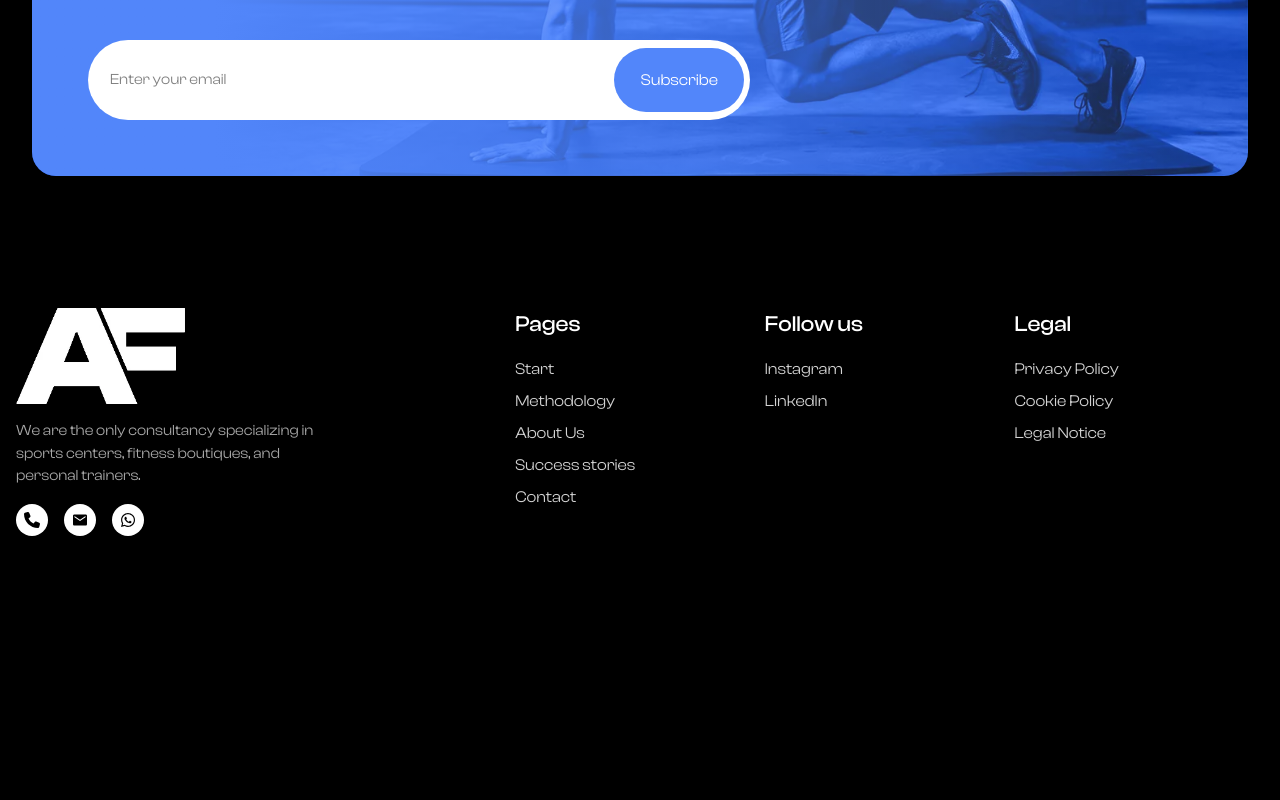
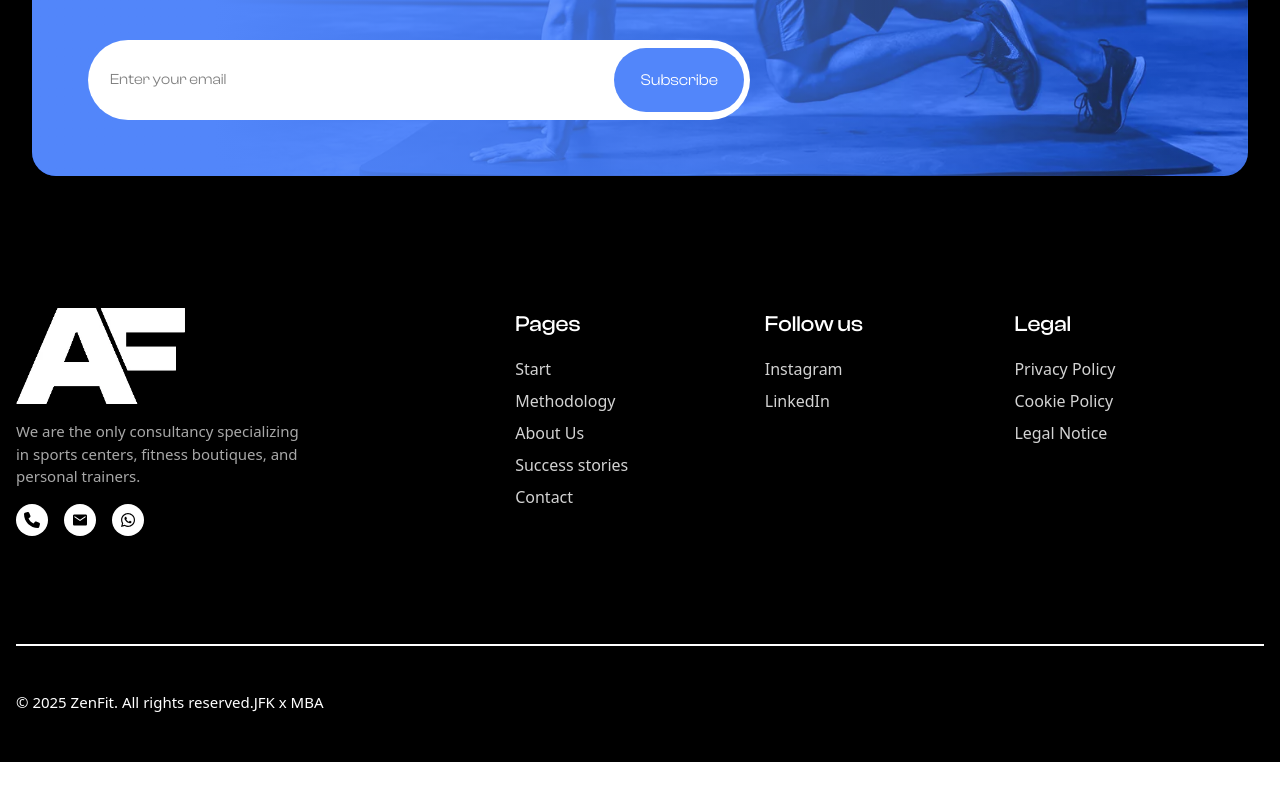
Before and after one commit to kennedyifeadi/ZenFit, a React (Vite) app in the folder ZenFit/: page / in a window 1280 px wide. Shown: the part 286-1086 px from the top of the page. After the commit the page ends 1048 px from the top, so only its background shows below. Built offline with nearby package versions, Linux system fonts and the light colour scheme.

Commit message:
Refactor footer layout in Footer component

```diff
--- a/ZenFit/src/Layout/Footer.jsx
+++ b/ZenFit/src/Layout/Footer.jsx
@@ -7,7 +7,7 @@ import ZenFitLogo from "../assets/images/logo.webp";
 
 export const Footer = () => {
   return (
-    <div className="w-full fontFam px-4 h-max bg-transparent flex flex-col pt-[100px] pb-[50px] gap-4">
+    <div className="w-full px-4 h-max bg-transparent flex flex-col pt-[100px] pb-[20px] gap-4">
       <div className="flex flex-col lg:flex-row w-full h-max">
         <div className="flex w-full lg:w-[40%] h-[40dvh] flex-col gap-4">
           <img src={ZenFitLogo} alt="" className="h-[30%] w-[50%] object-contain"  style={{objectPosition:"-0px"}}/>
@@ -34,7 +34,7 @@ export const Footer = () => {
         </div>
         <div className="flex w-full lg:w-[60%] h-[30dvh]">
           <div className="flex-1 h-full flex-col gap-4 flex">
-            <h1 className="text-[18px] md:text-[20px] lg:text-[22px] text-white font-medium">Pages</h1>
+            <h1 className="text-[18px] fontFam md:text-[20px] lg:text-[22px] text-white font-medium">Pages</h1>
             <div className="flex flex-col gap-2">
               <NavLink
                 to="/"
@@ -59,7 +59,7 @@ export const Footer = () => {
             </div>
           </div>
           <div className="flex-1 h-full flex-col gap-4 flex">
-            <h1 className="text-[18px] md:text-[20px] lg:text-[22px] text-white font-medium">Follow us</h1>
+            <h1 className="text-[18px] fontFam md:text-[20px] lg:text-[22px] text-white font-medium">Follow us</h1>
             <div className="flex flex-col gap-2">
               <a
                 href=""
@@ -72,7 +72,7 @@ export const Footer = () => {
             </div>
           </div>
           <div className="flex-1 h-full flex-col gap-4 flex">
-            <h1 className="text-[18px] md:text-[20px] lg:text-[22px] text-white font-medium">Legal</h1>
+            <h1 className="text-[18px] fontFam md:text-[20px] lg:text-[22px] text-white font-medium">Legal</h1>
             <div className="flex flex-col gap-2">
               <NavLink
                 to=""
@@ -90,7 +90,11 @@ export const Footer = () => {
           </div>
         </div>
       </div>
-      <div className="w-full flex md:flex-row flex-col justify-center items-center md:justify-start h-[20dvh]"></div>
+      <div className="w-full bg-white h-[2px]"></div>
+      <div className="w-full flex md:flex-row flex-col justify-center items-center md:justify-start h-[10dvh]">
+        <p className="text-[13px] md:text-[14px] lg:text-[15px] text-white">© 2025 ZenFit. All rights reserved.</p>
+        <span className="text-[13px] md:text-[14px] lg:text-[15px] text-white cursor-pointer">JFK x MBA</span>
+      </div>
     </div>
   );
 };
```
